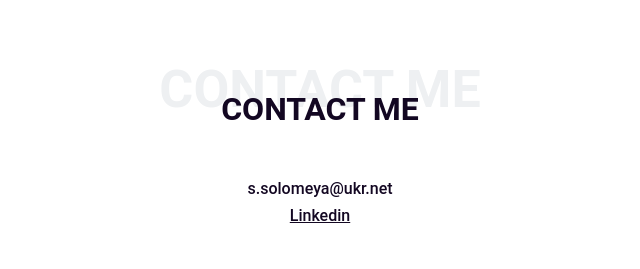
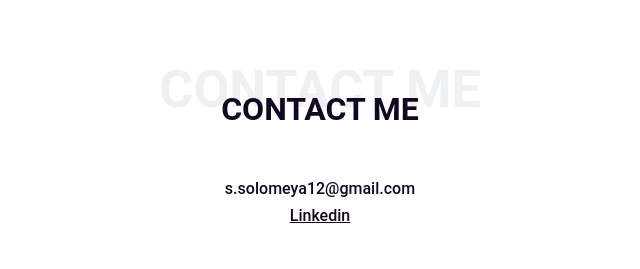
Before and after one commit to miataMia/portfolio_webpage, a plain HTML site: page portfolio3.html in a window 1280 px wide. Shown: the part 2232-2501 px from the top of the page, 320-960 px from the left. Drawn offline with nearby package versions, Linux system fonts and the light colour scheme.

Commit message:
Update portfolio3.html

```diff
--- a/portfolio3.html
+++ b/portfolio3.html
@@ -105,7 +105,7 @@
 
             <div class="d-flex justify-content-center">
               <div class="social-links">
-                <h6>s.solomeya@ukr.net</h6>
+                <h6>s.solomeya12@gmail.com</h6>
                 <h6 class="linkedin-contact"><a href="https://www.linkedin.com/in/solomiia-skoropad-0a3427233">Linkedin</a></h6>
               </div>
             </div>
```
